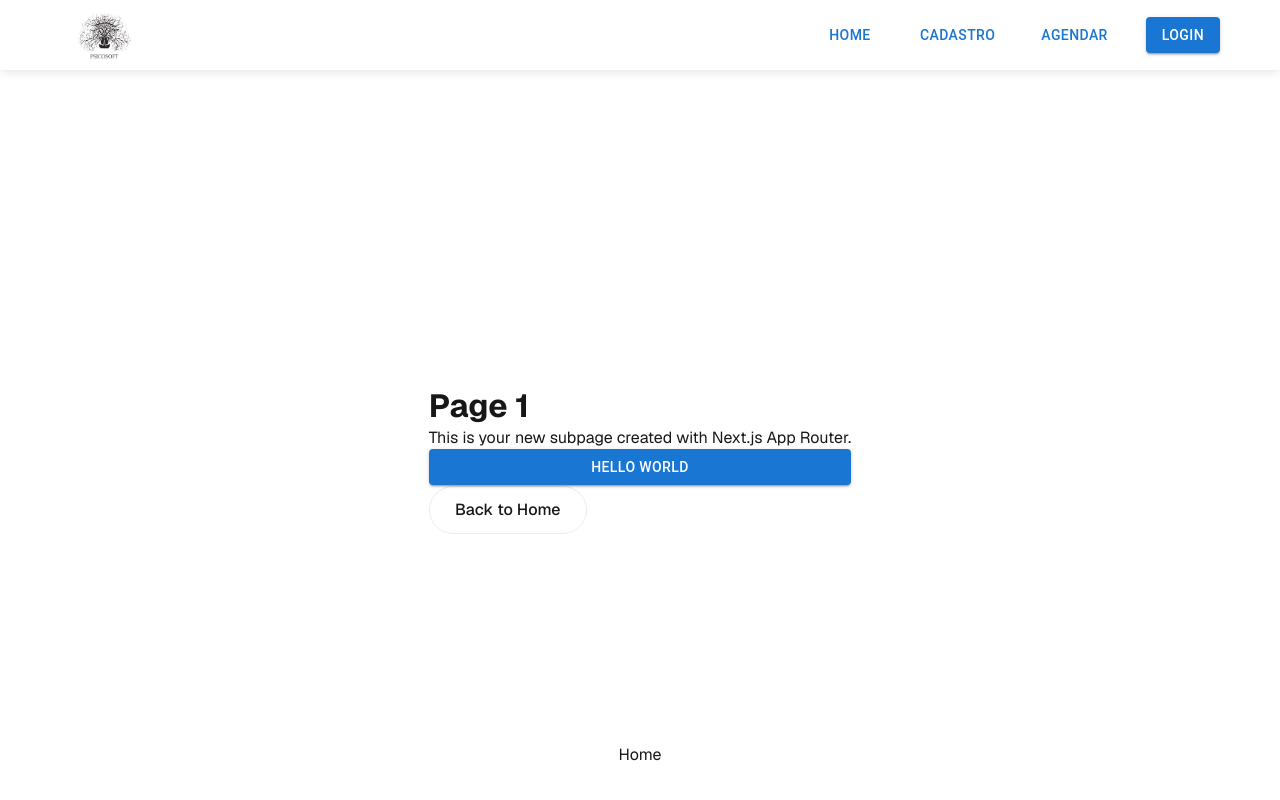
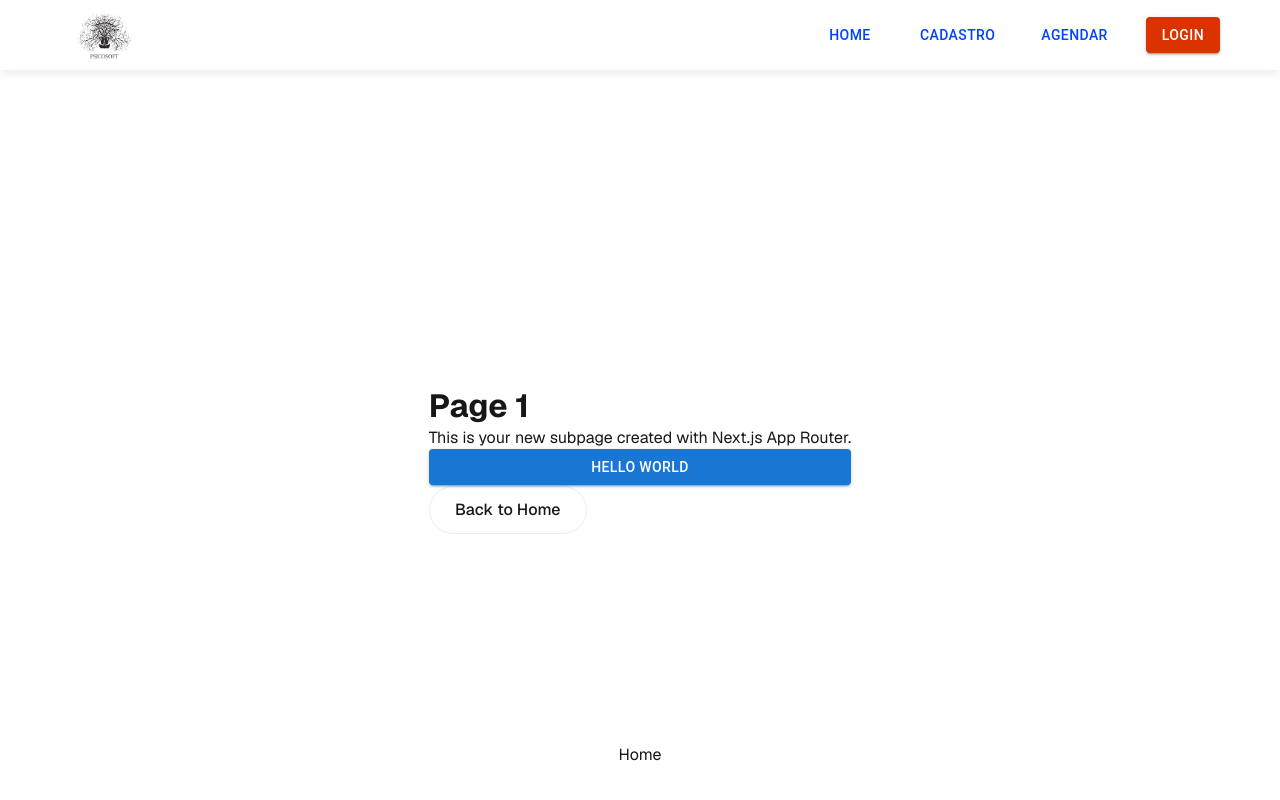
Before and after one commit to YuichiYH/Pi-PsicoSoft, a Next.js app: page /page1 in a window 1280 px wide. Shown: the top 800 px of the page. Built offline with nearby package versions, Linux system fonts and the light colour scheme.

Commit message:
importe mudanças de cor na nav bar

```diff
--- a/package.json
+++ b/package.json
@@ -13,9 +13,9 @@
     "@emotion/styled": "^11.14.1",
     "@mui/icons-material": "^7.3.2",
     "@mui/material": "^7.3.2",
-    "next": "15.5.2",
-    "react": "19.1.0",
-    "react-dom": "19.1.0"
+    "next": "^15.5.2",
+    "react": "^19.1.0",
+    "react-dom": "^19.1.0"
   },
   "devDependencies": {
     "@eslint/eslintrc": "^3",
--- a/src/components/Navbar.tsx
+++ b/src/components/Navbar.tsx
@@ -4,7 +4,9 @@ import Link from 'next/link';
 import Image from 'next/image';
 import { useState } from 'react';
 import styles from './Navbar.module.css';
-import { Button } from '@mui/material';
+import { Button, } from '@mui/material';
+import { createTheme, ThemeProvider } from '@mui/material/styles';
+
 
 const Navbar = () => {
   const [isMenuOpen, setIsMenuOpen] = useState(false);
@@ -13,7 +15,25 @@ const Navbar = () => {
     setIsMenuOpen(!isMenuOpen);
   };
 
+const theme = createTheme({
+  palette: {
+    primary: {
+      light: '#5f230bff',
+      main: '#db3300ff',
+      dark: '#682312ff',
+      contrastText: '#fff',
+    },
+    secondary: {
+      light: '#0066ffff',
+      main: '#0044ffff',
+      dark: '#0022ffff',
+      contrastText: '#fff',
+    },
+  }
+});
+
   return (
+    <ThemeProvider theme={theme}>
     <nav className={styles.navbar}>
       <div className={styles.container}>
         <Link href="/" className={styles.logo}>
@@ -33,14 +53,14 @@ const Navbar = () => {
           <span className={styles.menuIcon}></span>
         </button>
 
-        <div className={`${styles.menuItems} ${isMenuOpen ? styles.active : ''}`}>
-          <Button href="/" className={styles.navLink}>
+        <div className={`${styles.menuItems} ${isMenuOpen ? styles.active : ''}`} >
+          <Button href="/" className={styles.navLink} color="secondary">
             Home
           </Button>
-          <Button href="/cadastro" className={styles.navLink}>
+          <Button href="/cadastro" className={styles.navLink} color="secondary">
             Cadastro
           </Button>
-          <Button href="/agendar" className={styles.navLink}>
+          <Button href="/agendar" className={styles.navLink} color="secondary">
             Agendar
           </Button>
           <Button href="/login" variant="contained" color="primary">
@@ -49,6 +69,7 @@ const Navbar = () => {
         </div>
       </div>
     </nav>
+    </ThemeProvider>
   );
 };
 
```
Also changed, not shown: 1 other file (tests, documents, lock files or other folders).
